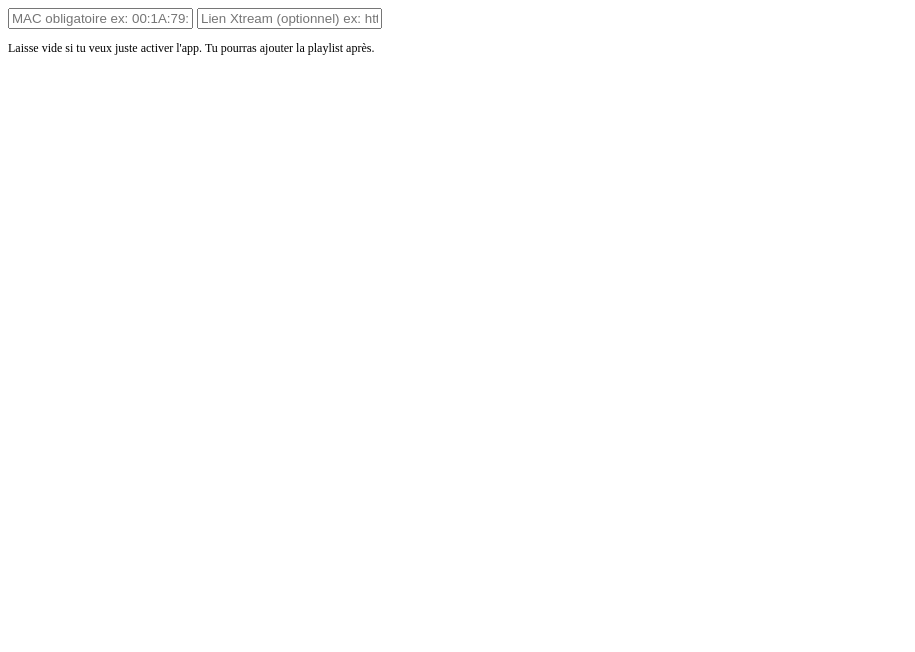
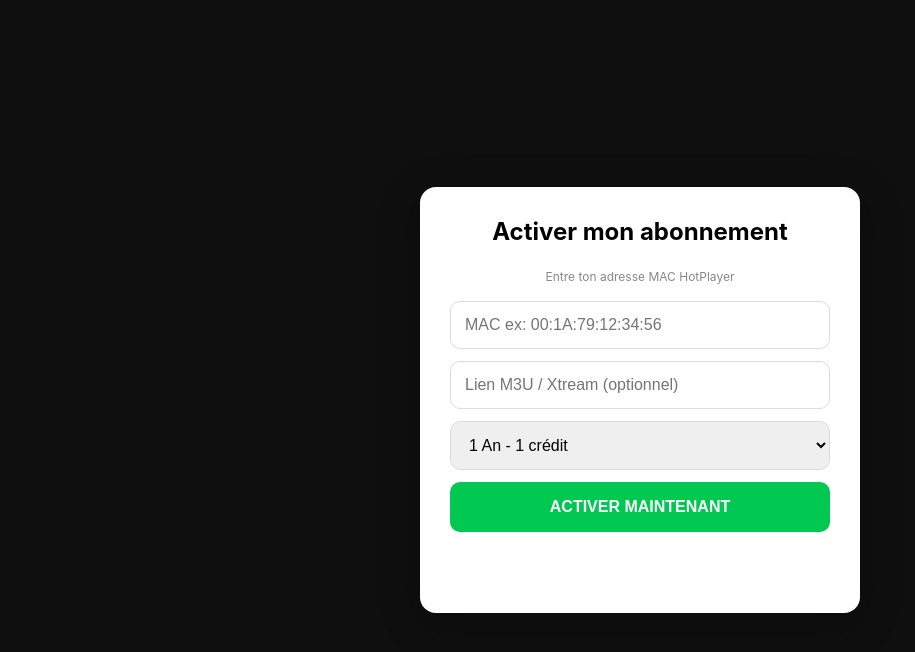
Before and after one commit to Rythmique/hotplayer-shop, a plain HTML site: page index.html in a window 1280 px wide. Shown: the whole page, without its empty margins (0-915 px from the left). Drawn offline with Linux system fonts and the light colour scheme.

Commit message:
Créé beau
Et complet

```diff
--- a/index.html
+++ b/index.html
@@ -1,3 +1,57 @@
-<input id="mac" placeholder="MAC obligatoire ex: 00:1A:79:..." required>
-<input id="playlist" placeholder="Lien Xtream (optionnel) ex: http://host:port|user|pass">
-<p style="font-size:12px">Laisse vide si tu veux juste activer l'app. Tu pourras ajouter la playlist après.</p>
+<!DOCTYPE html>
+<html lang="fr">
+<head>
+<meta charset="UTF-8">
+<meta name="viewport" content="width=device-width, initial-scale=1.0">
+<title>Activation HotPlayer - Rythmique</title>
+<style>
+body { font-family: -apple-system, sans-serif; background: #0f0f0f; margin:0; display:flex; justify-content:center; align-items:center; min-height:100vh; }
+.card { background: white; padding: 30px; border-radius: 16px; width: 90%; max-width: 380px; box-shadow: 0 10px 40px rgba(0,0,0,0.3); text-align:center; }
+h2 { margin-top:0; }
+input, select { width: 100%; padding: 14px; border-radius: 10px; border: 1px solid #ddd; margin-bottom: 12px; box-sizing: border-box; font-size: 16px; }
+button { width: 100%; padding: 16px; background: #00C851; color: white; border: 0; border-radius: 10px; font-weight: bold; font-size: 16px; cursor:pointer; }
+button:disabled { background: gray; }
+#msg { margin-top: 15px; font-weight: bold; min-height:20px; }
+small { color: #888; font-size: 12px; }
+</style>
+</head>
+<body>
+<div class="card">
+<h2>Activer mon abonnement</h2>
+<p><small>Entre ton adresse MAC HotPlayer</small></p>
+<input id="mac" placeholder="MAC ex: 00:1A:79:12:34:56">
+<input id="playlist" placeholder="Lien M3U / Xtream (optionnel)">
+<select id="plan">
+  <option value="1">1 An - 1 crédit</option>
+  <option value="2.5">À VIE - 2.5 crédits</option>
+</select>
+<button id="btn" onclick="activer()">ACTIVER MAINTENANT</button>
+<p id="msg"></p>
+</div>
+
+<script>
+async function activer(){
+  const mac = document.getElementById('mac').value.trim();
+  const playlist = document.getElementById('playlist').value.trim();
+  const plan = document.getElementById('plan').value;
+  const msg = document.getElementById('msg');
+  const btn = document.getElementById('btn');
+
+  if(!mac){ msg.innerText="❌ Mets ton adresse MAC"; return; }
+
+  btn.disabled=true; msg.innerText = "⏳ Activation en cours...";
+
+  try {
+    const res = await fetch('/api/activate', {
+      method:'POST',
+      headers:{'Content-Type':'application/json'},
+      body: JSON.stringify({mac, playlist, plan})
+    });
+    const data = await res.json();
+    msg.innerText = data.success ? "✅ Activé ! Redémarre ton app HotPlayer" : "❌ Erreur: "+data.error;
+  } catch(e){ msg.innerText="❌ Erreur réseau"; }
+  btn.disabled=false;
+}
+</script>
+</body>
+</html>
```
